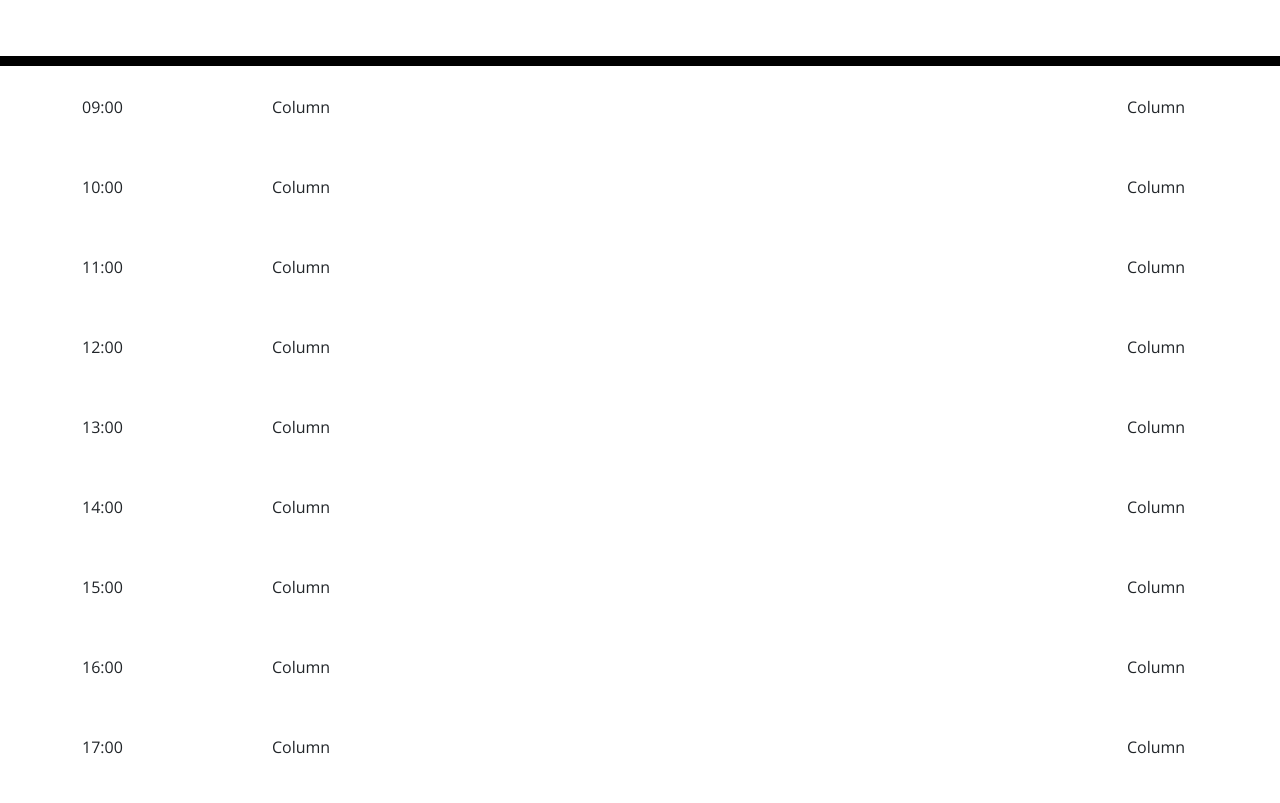
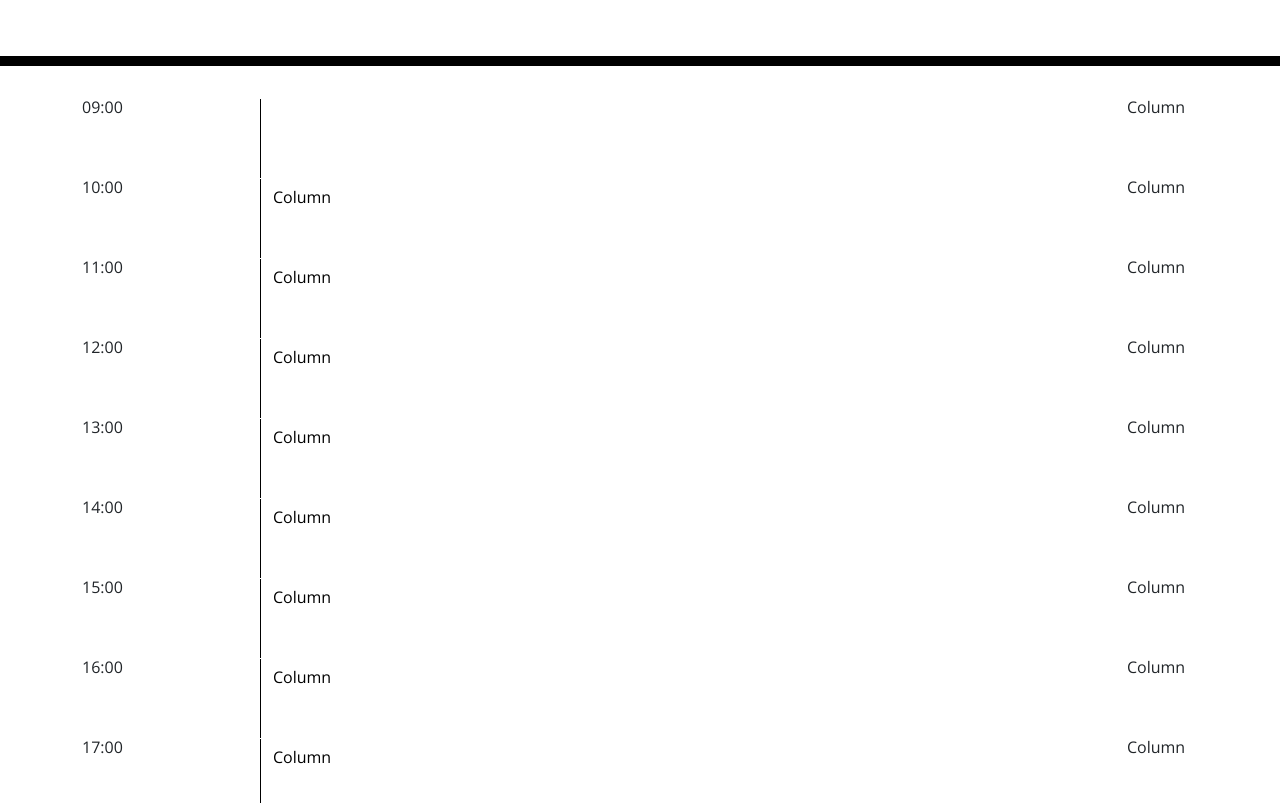
Before and after one commit to cyberrie/Daily-Planner, a plain HTML site: page final/index.html in a window 1280 px wide. Shown: the part 247-1050 px from the top of the page. Drawn offline with nearby package versions, Linux system fonts and the light colour scheme.

Commit message:
textarea added into all divs index.html

```diff
--- a/final/index.html
+++ b/final/index.html
@@ -40,55 +40,55 @@
       <!-- Timeblocks go here -->
       <div class="row" id="timeblock1">
         <div class="col-lg-2">09:00</div>
-        <div class="col-lg-9">Column</div>
+        <textarea class="col-lg-9" id="9AM"></textarea>
         <div class="col-lg-1">Column</div>
       </div>
 
       <div class="row" id="timeblock2">
         <div class="col-lg-2">10:00</div>
-        <div class="col-lg-9">Column</div>
+        <textarea class="col-lg-9">Column</textarea>
         <div class="col-lg-1">Column</div>
       </div>
 
       <div class="row" id="timeblock3">
         <div class="col-lg-2">11:00</div>
-        <div class="col-lg-9">Column</div>
+        <textarea class="col-lg-9">Column</textarea>
         <div class="col-lg-1">Column</div>
       </div>
 
       <div class="row" id="timeblock4">
         <div class="col-lg-2">12:00</div>
-        <div class="col-lg-9">Column</div>
+        <textarea class="col-lg-9">Column</textarea>
         <div class="col-lg-1">Column</div>
       </div>
 
       <div class="row" id="timeblock5">
         <div class="col-lg-2">13:00</div>
-        <div class="col-lg-9">Column</div>
+        <textarea class="col-lg-9">Column</textarea>
         <div class="col-lg-1">Column</div>
       </div>
 
       <div class="row" id="timeblock6">
         <div class="col-lg-2">14:00</div>
-        <div class="col-lg-9">Column</div>
+        <textarea class="col-lg-9">Column</textarea>
         <div class="col-lg-1">Column</div>
       </div>
 
       <div class="row" id="timeblock7">
         <div class="col-lg-2">15:00</div>
-        <div class="col-lg-9">Column</div>
+        <textarea class="col-lg-9">Column</textarea>
         <div class="col-lg-1">Column</div>
       </div>
 
       <div class="row" id="timeblock8">
         <div class="col-lg-2">16:00</div>
-        <div class="col-lg-9">Column</div>
+        <textarea class="col-lg-9">Column</textarea>
         <div class="col-lg-1">Column</div>
       </div>
 
       <div class="row" id="timeblock9">
         <div class="col-lg-2">17:00</div>
-        <div class="col-lg-9">Column</div>
+        <textarea class="col-lg-9">Column</textarea>
         <div class="col-lg-1">Column</div>
       </div>
     </div>
```
